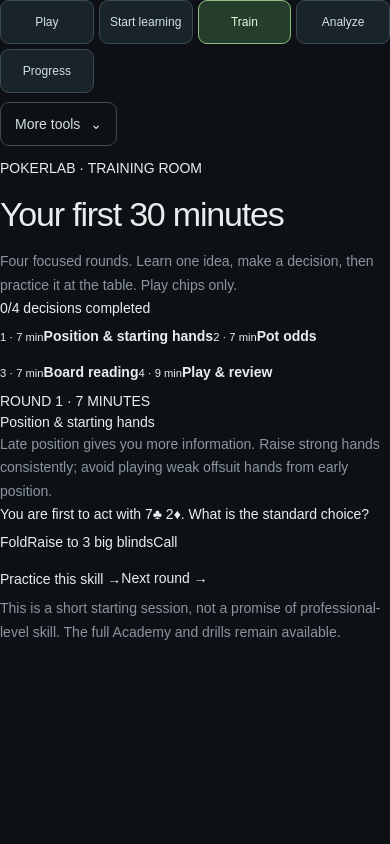
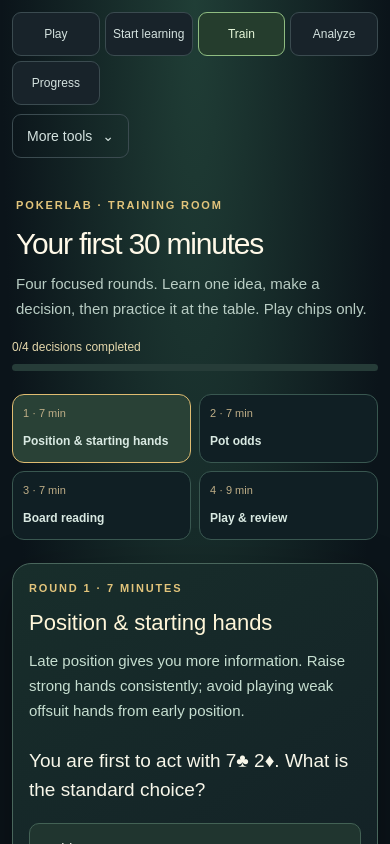
Before and after one commit to vendoraise-lang/Poker-software, a Next.js app: page /bootcamp in a window 390 px wide. Shown: the top 844 px of the page. Built offline with nearby package versions, Linux system fonts and the light colour scheme.

Commit message:
Style focused 30-minute poker bootcamp across mobile and desktop

```diff
--- a/app/globals.css
+++ b/app/globals.css
@@ -4317,3 +4317,24 @@
  .play-screen .casino-v2 .seat {width:103px}
 }
 @media(prefers-reduced-motion:reduce){.play-screen .casino-v2 *{animation-duration:0s!important}}
+
+/* PokerLab guided training room — distinct from the game table */
+.bootcamp-screen{min-height:100dvh;max-width:1020px;margin:0 auto;padding:24px 18px 60px;color:#edf2e8;background:radial-gradient(ellipse at 50% 0,#203e36,#0b141a 70%)}
+.bootcamp-head{padding:40px 0 25px}.bootcamp-head>span,.bootcamp-eyebrow{font-size:11px;letter-spacing:.17em;color:#e2c47b;font-weight:800}
+.bootcamp-head h1{font-size:clamp(30px,5vw,53px);line-height:1.1;margin:12px 0;color:#fff9e8}
+.bootcamp-head p{font-size:15px;max-width:650px;color:#b9cdc4;line-height:1.65}
+.bootcamp-progress{display:grid;gap:8px;font-size:12px;color:#e5d8ac}.bootcamp-progress>div{height:7px;background:#263c38;border-radius:10px;overflow:hidden}.bootcamp-progress i{display:block;height:100%;background:#e4c679;border-radius:10px;transition:width .2s}
+.bootcamp-steps{display:grid;grid-template-columns:repeat(4,minmax(0,1fr));gap:10px;margin:23px 0}
+.bootcamp-steps button{text-align:left;border:1px solid #395750;background:#101f24;border-radius:12px;padding:16px;color:#d9e9e2;min-height:88px}
+.bootcamp-steps button.selected{border-color:#dfbc71;background:#294136}
+.bootcamp-steps button small{display:block;color:#bfae87;font-size:11px;margin-bottom:9px}.bootcamp-steps button strong{font-size:14px}
+.bootcamp-lesson{border-radius:19px;border:1px solid #49665c;background:linear-gradient(145deg,#182e2b,#111c24);padding:28px;box-shadow:0 20px 50px #0006}
+.bootcamp-lesson h2{font-size:27px;margin:10px 0;color:#fff6d9}.bootcamp-lesson>p{font-size:15px;color:#c6ded0;line-height:1.65}
+.bootcamp-question{margin:24px 0 0;display:grid;gap:9px}.bootcamp-question h3{font-size:19px;margin:0 0 10px;color:#f7f6e9}
+.bootcamp-question>button{min-height:52px;text-align:left;padding:12px 15px;border-radius:10px;border:1px solid #436255;background:#20352f;color:#f1f3e9;font-size:14px}
+.bootcamp-question>button.picked{border-color:#efc76f;background:#41533a}.bootcamp-question>button:disabled:not(.picked){opacity:.65}
+.bootcamp-answer{border-left:3px solid #e9cd7a;background:#152d27;padding:12px 15px;border-radius:5px}.bootcamp-answer p{margin:5px 0 0;color:#d0dfd4;line-height:1.5;font-size:13px}
+.bootcamp-next{display:flex;justify-content:space-between;gap:12px;margin-top:22px}.bootcamp-next a,.bootcamp-next button{display:inline-flex;align-items:center;justify-content:center;min-height:46px;padding:10px 16px;border-radius:9px;font-size:14px;font-weight:700;text-decoration:none}
+.bootcamp-next a{border:1px solid #718f7c;color:#e7ecdd;background:#264036}.bootcamp-next button{border:1px solid #e8daab;background:#d9e6b8;color:#14241b}
+.bootcamp-footnote{font-size:12px;color:#90a9a0;margin:23px 0}
+@media(max-width:680px){.bootcamp-screen{padding:12px}.bootcamp-head{padding:24px 4px 16px}.bootcamp-steps{grid-template-columns:repeat(2,minmax(0,1fr));gap:8px}.bootcamp-steps button{padding:10px;min-height:69px}.bootcamp-steps button strong{font-size:12px}.bootcamp-lesson{padding:16px}.bootcamp-lesson h2{font-size:22px}.bootcamp-next{flex-direction:column}.bootcamp-next a,.bootcamp-next button{width:100%}}
```
